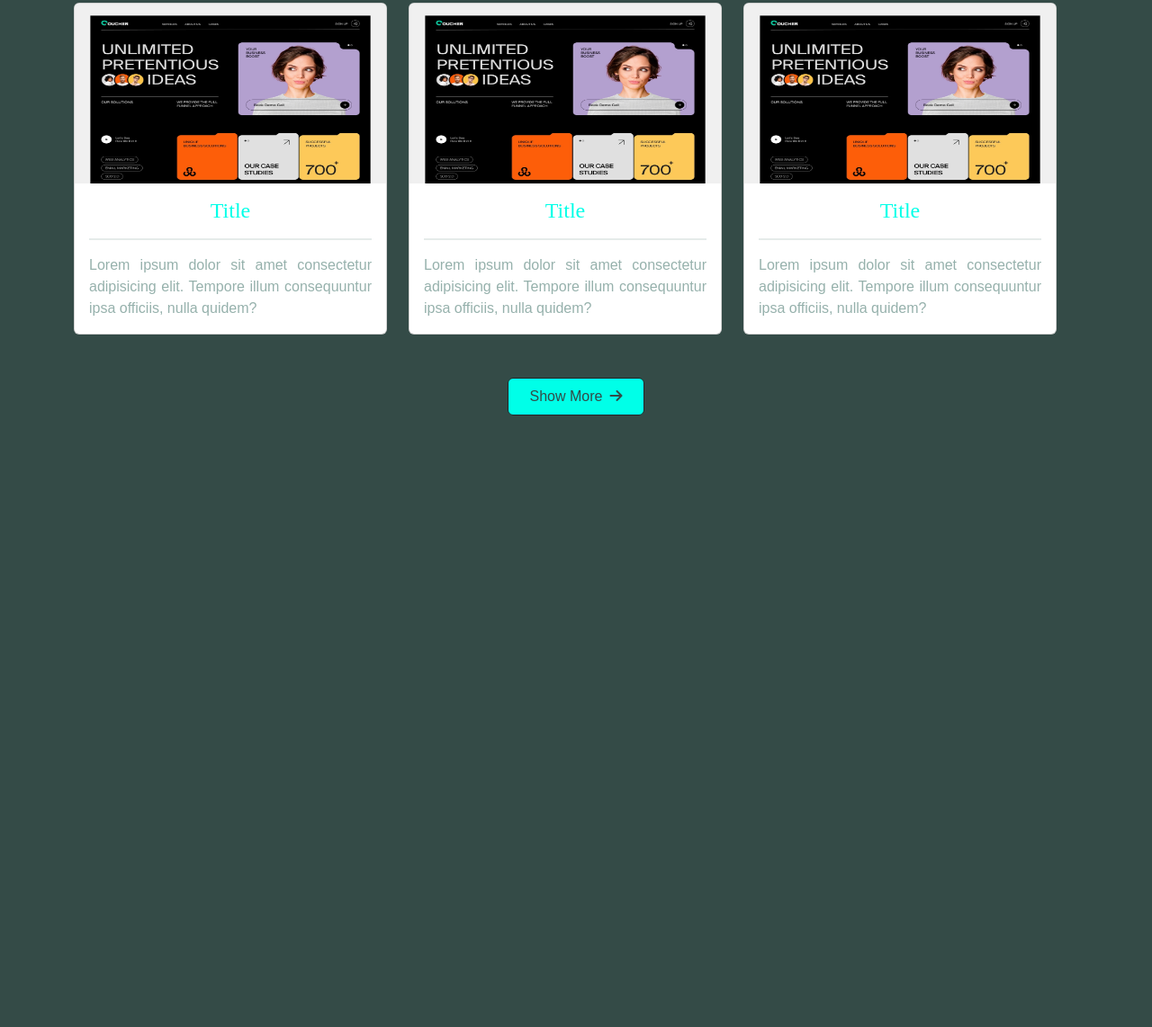
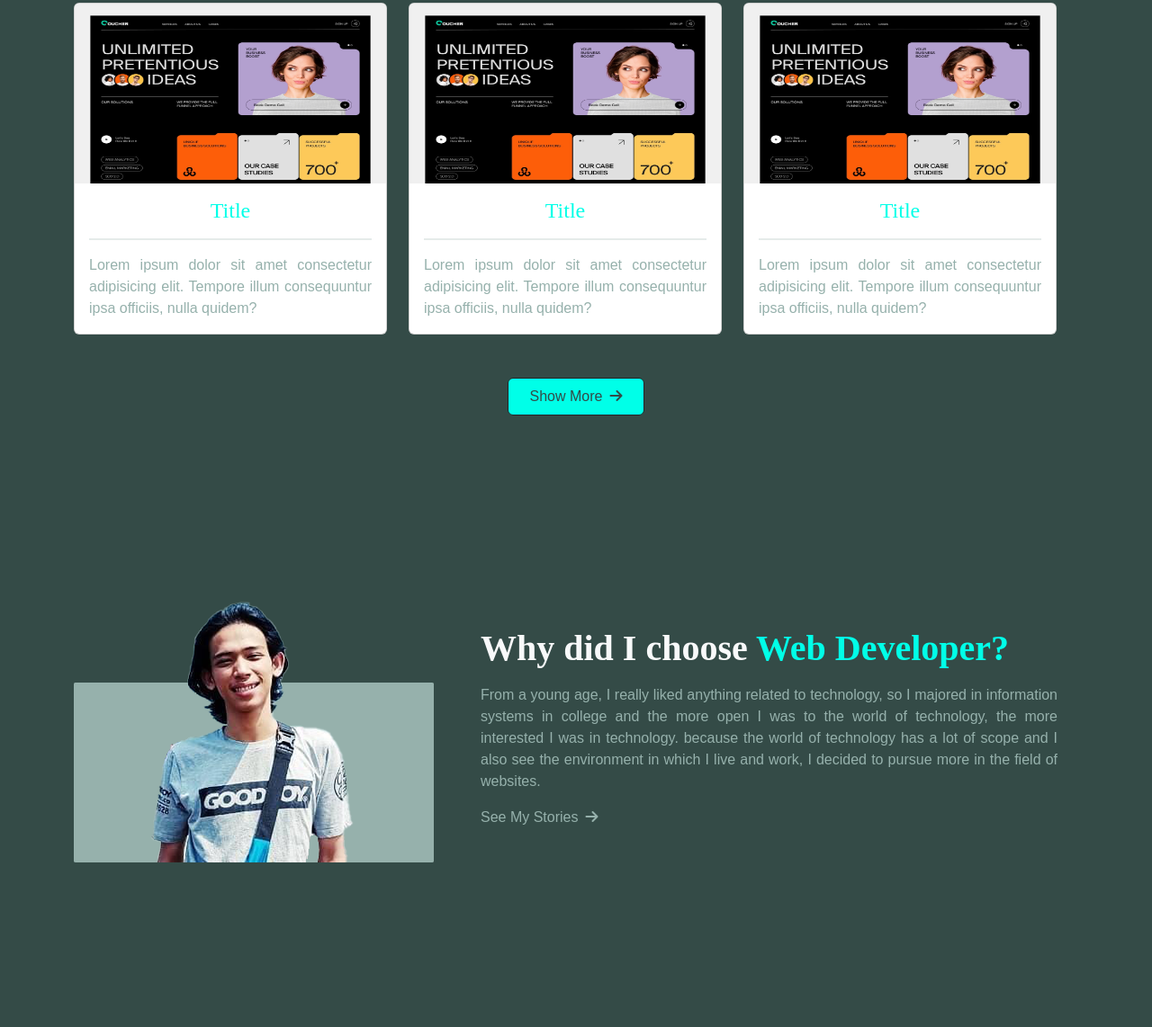
Before and after one commit to mannprog/mannprog.github.io, a plain HTML site: page index.html in a window 1280 px wide. Shown: the part 995-2137 px from the top of the page at 90% size. Before the commit the page ends 1606 px from the top, so only its background shows below. Drawn offline with nearby package versions, Linux system fonts and the light colour scheme.

Commit message:
Add Section Reason

```diff
--- a/assets/custom/css/custom.css
+++ b/assets/custom/css/custom.css
@@ -14,6 +14,10 @@ body {
 
 #blog {
     height: 100vh;
+}
+
+#reason {
+    height: 60vh;
 }
 
 h1 {
@@ -37,6 +41,14 @@ h4 {
 
 .txt-primary {
     color: #00FFE8;
+}
+
+.txt-secondary {
+    color: #96B1AC;
+}
+
+.txt-secondary:hover {
+    color: #fff;
 }
 
 .bg-color {
@@ -63,3 +75,9 @@ h4 {
   width: 233px;
   margin-left: 15px;
 }
+
+.bg-shape-2 {
+  height: 200px;
+  width: 400px;
+  margin-top: 100px;
+}
--- a/index.html
+++ b/index.html
@@ -109,7 +109,7 @@
       <div class="container">
         <div class="row text-center">
           <div class="my-5">
-            <h1>My Blog</h1>
+            <h1 class="fw-bold">My Blog</h1>
             <p class="body-text text-center">
               This is a website that i ever made
             </p>
@@ -175,8 +175,38 @@
           </div>
           <div class="mt-5 text-center">
             <a href="#" class="btn btn-dark primary bg-color px-4 py-2"
-                >Show More<i class="fa-solid fa-arrow-right ms-2"></i></a
-              >
+              >Show More<i class="fa-solid fa-arrow-right ms-2"></i
+            ></a>
+          </div>
+        </div>
+      </div>
+    </section>
+
+    <section id="reason" class="my-5">
+      <div class="container">
+        <div class="row align-items-center">
+          <div class="col-md-4 text-center me-4">
+            <img
+              src="assets/custom/img/shapes/shape5.png"
+              class="z-n1 position-absolute bg-shape-2"
+            />
+            <img src="assets/custom/img/my2.png" class="mx-5" />
+          </div>
+          <div class="col-md-7 ms-5">
+            <h1 class="text-light fw-bold">
+              Why did I choose <span class="txt-primary">Web Developer?</span>
+            </h1>
+            <p class="body-text mt-3">
+              From a young age, I really liked anything related to technology,
+              so I majored in information systems in college and the more open I
+              was to the world of technology, the more interested I was in
+              technology. because the world of technology has a lot of scope and
+              I also see the environment in which I live and work, I decided to
+              pursue more in the field of websites.
+            </p>
+            <a href="#" class="txt-secondary text-decoration-none"
+              >See My Stories<i class="fa-solid fa-arrow-right ms-2"></i
+            ></a>
           </div>
         </div>
       </div>
```
Also changed, not shown: assets/custom/img/shapes/shape5.png (added).
